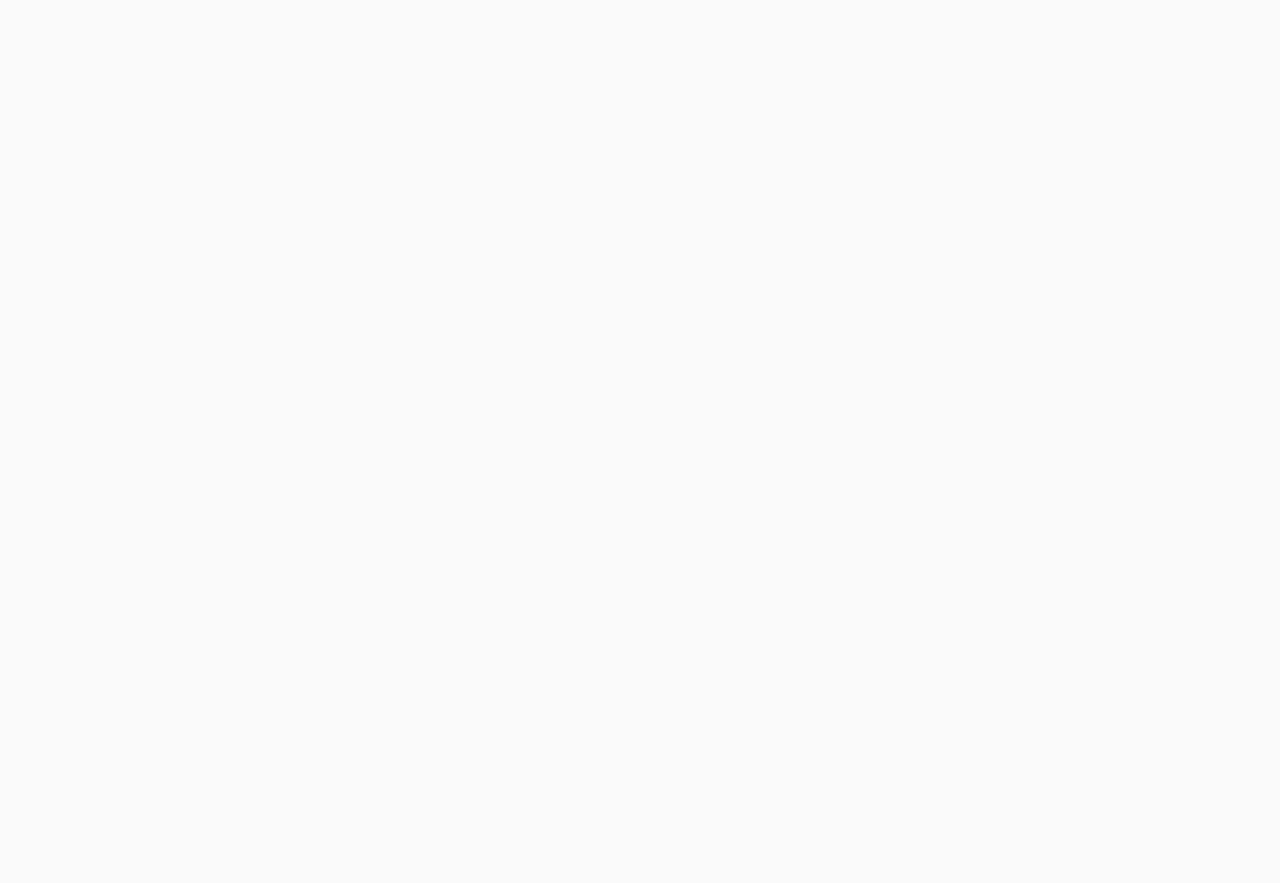
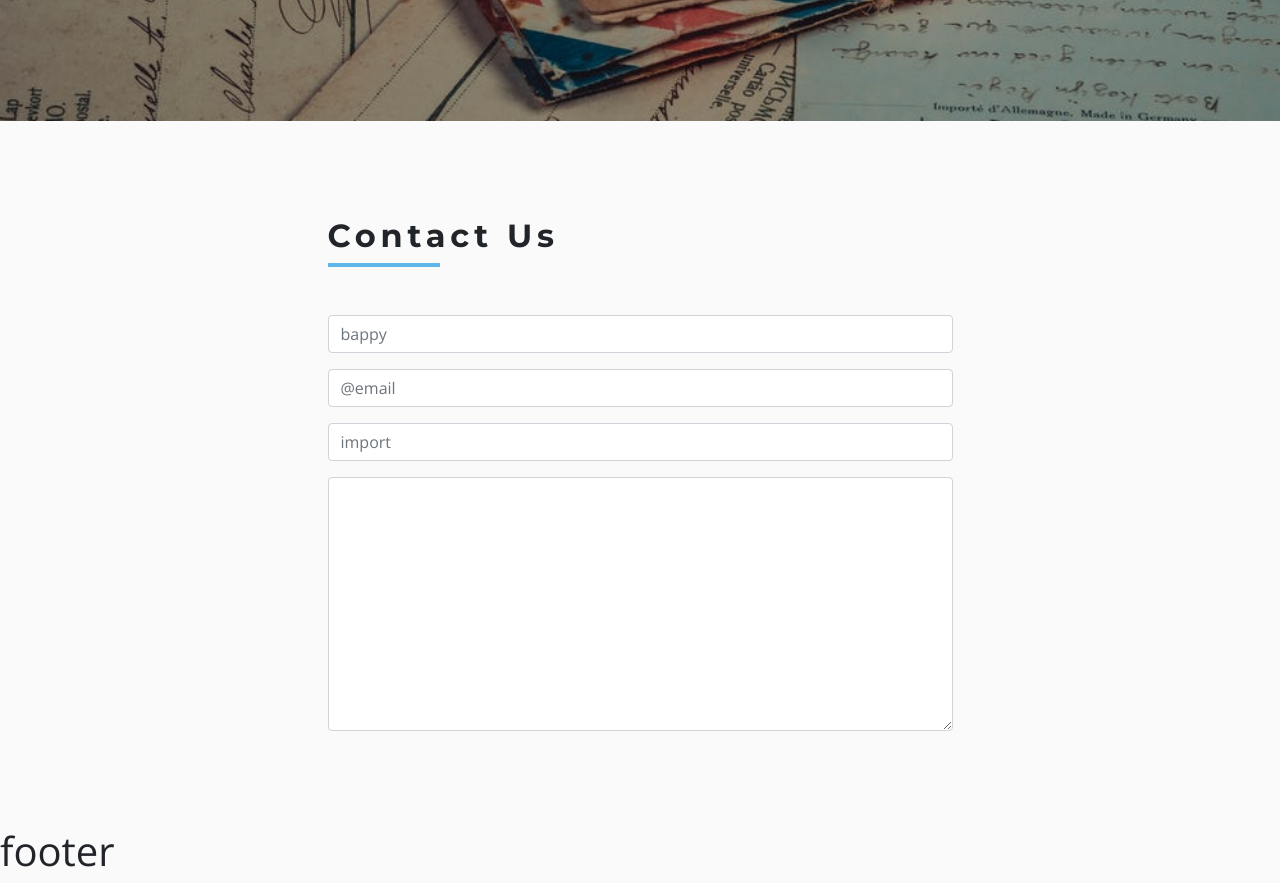
Before and after one commit to ziaul888/e-commerce, a React (Create React App) app: page /contact in a window 1280 px wide. Shown: the part 420-1303 px from the top of the page. Before the commit the page ends 800 px from the top, so only its background shows below. Built offline with nearby package versions, Linux system fonts and the light colour scheme.

Commit message:
contactpage

```diff
--- a/src/App.js
+++ b/src/App.js
@@ -6,7 +6,7 @@ import { Route, Switch } from "react-router-dom";
 import Home from "./pages/HomePage";
 import About from "./pages/AboutPage";
 import Cart from "./pages/CartPage";
-import Contact from "./pages/Contact";
+import Contact from "./pages/ContactPage";
 import Default from "./pages/DefaultPage";
 import Products from "./pages/Products";
 import SingleProduct from "./pages/SingleProductPage";
--- /dev/null
+++ b/src/components/ContactPage/Contact.js
@@ -0,0 +1,52 @@
+import React from "react";
+import Title from "../Title";
+
+function Contact() {
+  return (
+    <section className="py-5">
+      <div className="row">
+        <div className="col-10 mx-auto col-md-6 my-5">
+          <Title title="Contact us" />
+          <form className="mt-5">
+            <div className="form-group">
+              <input
+                type="text"
+                name="firstName"
+                className="form-control"
+                placeholder="bappy"
+              />
+            </div>
+            <div className="form-group">
+              <input
+                type="email"
+                name="email"
+                className="form-control"
+                placeholder="@email"
+              />
+            </div>
+            <div className="form-group">
+              <input
+                type="text"
+                name="subject"
+                className="form-control"
+                placeholder="import"
+              />
+            </div>
+            <div className="form">
+              <textarea
+                name="message"
+                className="form-control"
+                rows="10"
+                placeholder="hellow body"
+              >
+                {" "}
+              </textarea>
+            </div>
+          </form>
+        </div>
+      </div>
+    </section>
+  );
+}
+
+export default Contact;
--- a/src/pages/Contact.jsx
+++ /dev/null
@@ -1,9 +0,0 @@
-import React from 'react'
-
-export default function Contact() {
-    return (
-        <>
-          Contact Page
-        </>
-    )
-}
--- /dev/null
+++ b/src/pages/ContactPage.jsx
@@ -0,0 +1,13 @@
+import React from "react";
+import Contact from "../components/ContactPage/Contact";
+import Hero from "../components/Hero";
+import contactImg from "../images/contactBcg.jpeg";
+
+export default function ContactPage() {
+  return (
+    <>
+      <Hero img={contactImg} />
+      <Contact />
+    </>
+  );
+}
```
Also changed, not shown: 1 other file (tests, documents, lock files or other folders).
